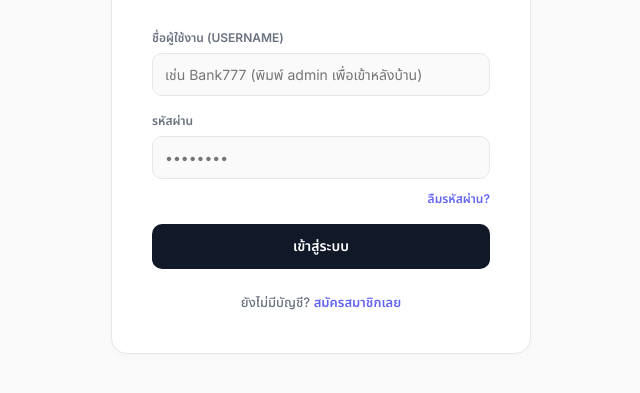
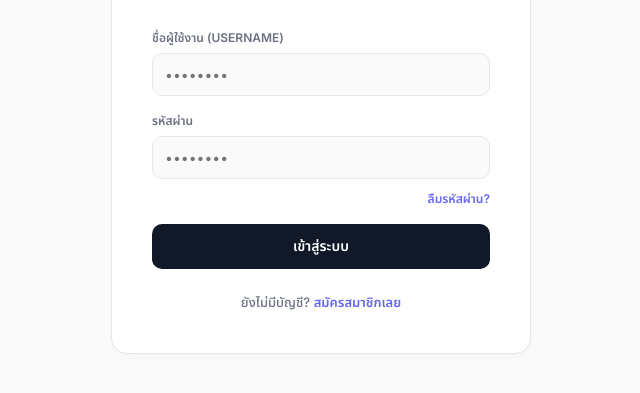
Before and after one commit to chankan2722/wallet_bank777, a plain HTML site: page index.html in a window 1280 px wide. Shown: the part 247-640 px from the top of the page, without its empty margins (319-959 px from the left). Drawn offline with nearby package versions, Linux system fonts and the light colour scheme; no server answers.

Commit message:
Update index.html

```diff
--- a/index.html
+++ b/index.html
@@ -21,7 +21,7 @@
             </div>
             <div class="form-group">
                 <label>ชื่อผู้ใช้งาน (Username)</label>
-                <input type="text" id="login-username" placeholder="เช่น Bank777 (พิมพ์ admin เพื่อเข้าหลังบ้าน)">
+                <input type="text" id="login-username" placeholder="••••••••">
             </div>
             <div class="form-group" style="margin-bottom: 8px;">
                 <label>รหัสผ่าน</label>
```
